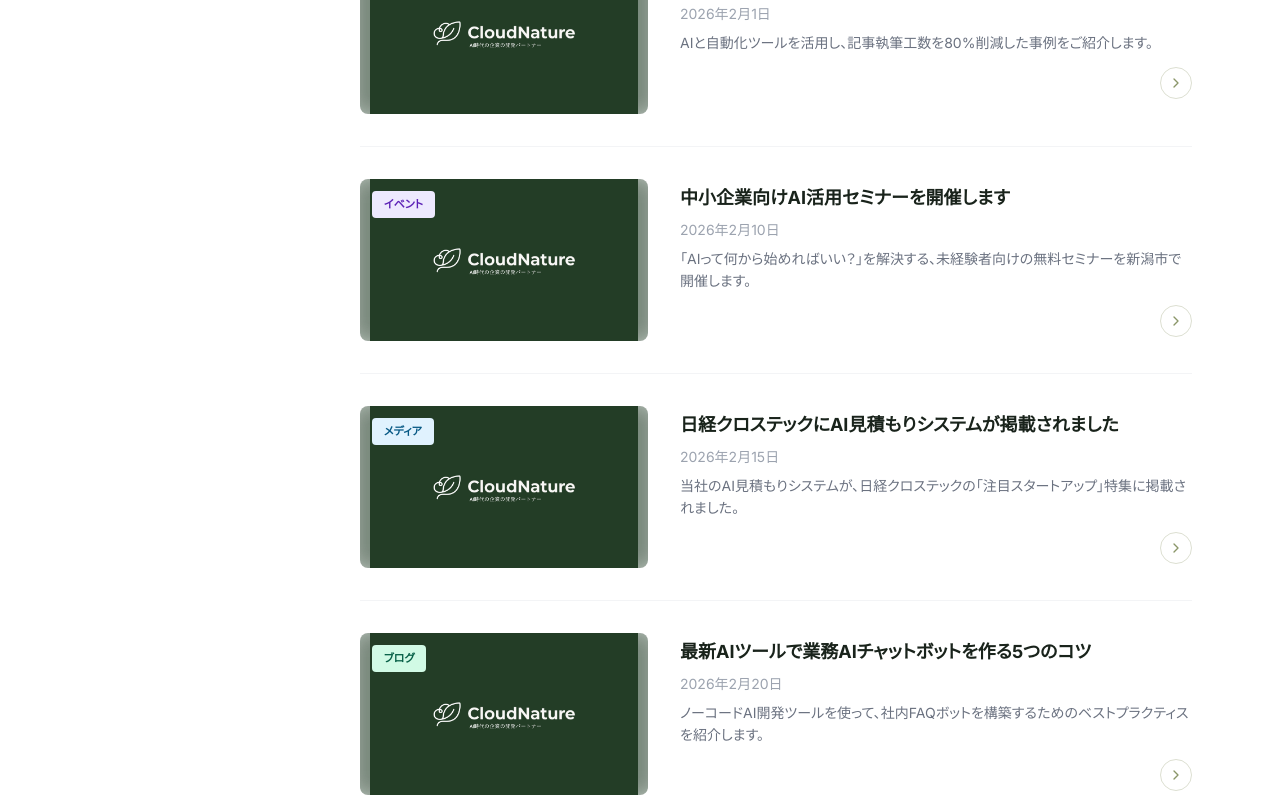
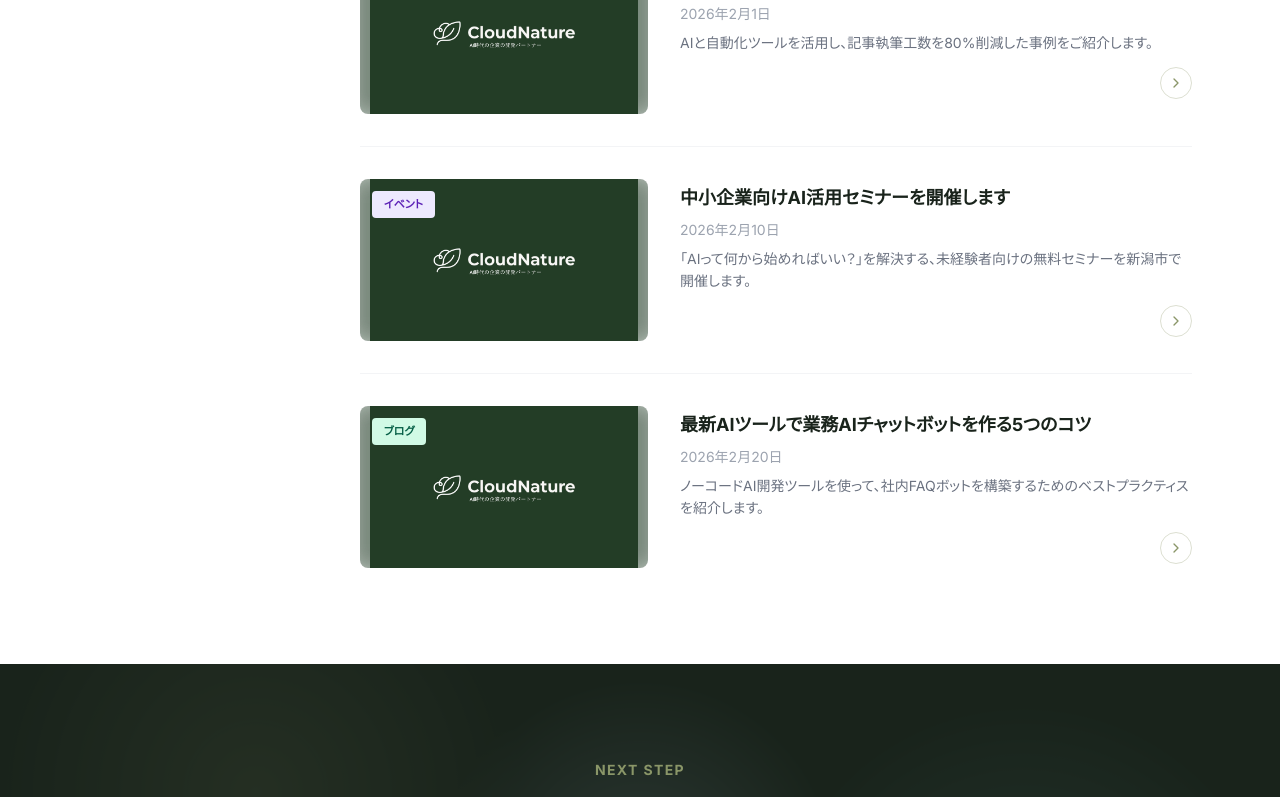
Before and after one commit to kohei0125/CloudNature, a Next.js app: page /news in a window 1280 px wide. Shown: the part 990-1787 px from the top of the page. Built offline with nearby package versions, Linux system fonts and the light colour scheme; no server answers.

Commit message:
p0修正

```diff
--- a/app/api/realtime-translate/session/route.ts
+++ b/app/api/realtime-translate/session/route.ts
@@ -4,9 +4,6 @@ import { IS_PRODUCTION } from "@/lib/site";
 
 // リアルタイム翻訳: パスワード照合 + OpenAI Realtime API 一時トークン発行
 // 設計: docs/20260607_openai_translate.md
-
-// 固定パスワード（カタカナ・ハードコーディング）
-const GATE_PASSWORD = "クラウドネイチャー";
 
 const OPENAI_CLIENT_SECRETS_URL =
   "https://api.openai.com/v1/realtime/client_secrets";
@@ -53,7 +50,18 @@ export async function POST(request: NextRequest) {
     }
 
     // パスワード照合（毎回サーバー側で行う）
-    if (body.password !== GATE_PASSWORD) {
+    // 未設定時は照合不能としてフェイルクローズ（誰も通さない）
+    const gatePassword = process.env.REALTIME_TRANSLATE_PASSWORD;
+    if (!gatePassword) {
+      console.error(
+        "[realtime-translate] REALTIME_TRANSLATE_PASSWORD not configured"
+      );
+      return NextResponse.json(
+        { error: "サーバーの設定が不足しています" },
+        { status: 500 }
+      );
+    }
+    if (body.password !== gatePassword) {
       return NextResponse.json(
         { error: "パスワードが正しくありません" },
         { status: 401 }
--- a/components/realtime-translate/RealtimeTranslateApp.tsx
+++ b/components/realtime-translate/RealtimeTranslateApp.tsx
@@ -10,23 +10,13 @@ import TranslatorPanel from "./TranslatorPanel";
 
 const STORAGE_KEY = "realtime-translate-password";
 
-// 【一時設定】パスワードゲートをスキップして即開始する。
-// false に戻すとパスワード入力を再び必須にできる。
-// サーバー側（API Route）はトークン発行時に固定パスワードを毎回照合するため、
-// スキップ時はその固定パスワードをクライアントから自動で渡す。
-const BYPASS_GATE = true;
-const BYPASS_PASSWORD = "クラウドネイチャー";
-
 const RealtimeTranslateApp = () => {
-  const [password, setPassword] = useState<string | null>(
-    BYPASS_GATE ? BYPASS_PASSWORD : null
-  );
+  const [password, setPassword] = useState<string | null>(null);
   const [gateNotice, setGateNotice] = useState<string | null>(null);
 
   // 同一タブ内の再読み込みでは再入力を不要にする
   // （パスワード自体はトークン発行のたびにサーバー側で再照合される）
   useEffect(() => {
-    if (BYPASS_GATE) return;
     const restorePassword = () => {
       const saved = sessionStorage.getItem(STORAGE_KEY);
       if (saved) {
@@ -43,9 +33,7 @@ const RealtimeTranslateApp = () => {
   };
 
   // 戻る: 保持中のパスワードを破棄し、ゲート画面で再入力を求める
-  // （ゲートスキップ中は固定パスワードを保持したままにする）
   const handleBack = () => {
-    if (BYPASS_GATE) return;
     sessionStorage.removeItem(STORAGE_KEY);
     setPassword(null);
   };
--- a/content/home.ts
+++ b/content/home.ts
@@ -176,15 +176,6 @@ export const NEWS_ITEMS: NewsItem[] = [
     image: "/images/og-img.jpg"
   },
   {
-    id: "media-nikkei",
-    publishedAt: "2026-02-15",
-    category: "メディア",
-    title: "日経クロステックにAI見積もりシステムが掲載されました",
-    excerpt: "当社のAI見積もりシステムが、日経クロステックの「注目スタートアップ」特集に掲載されました。",
-    url: "/news/media-nikkei",
-    image: "/images/og-img.jpg"
-  },
-  {
     id: "blog-dify-tips",
     publishedAt: "2026-02-20",
     category: "ブログ",
```
Also changed, not shown: 3 other files (tests, documents, lock files or other folders).
